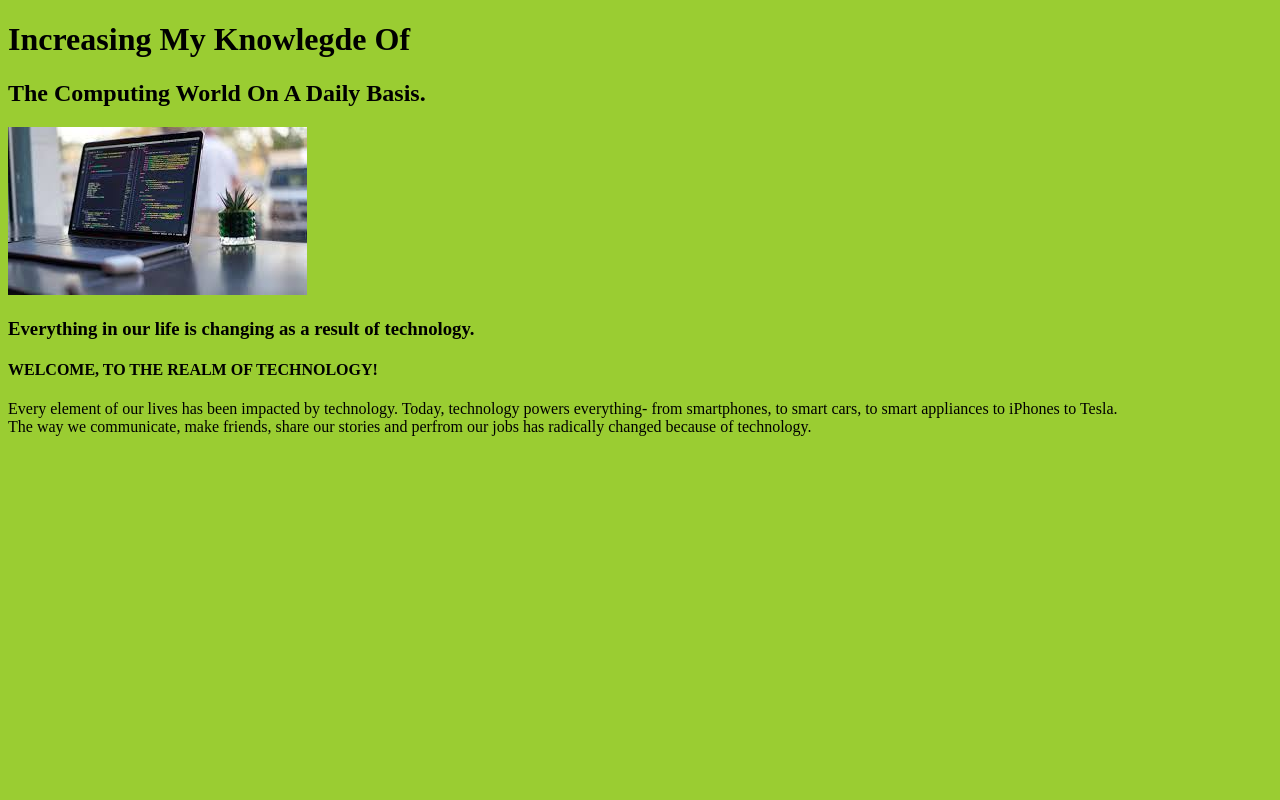
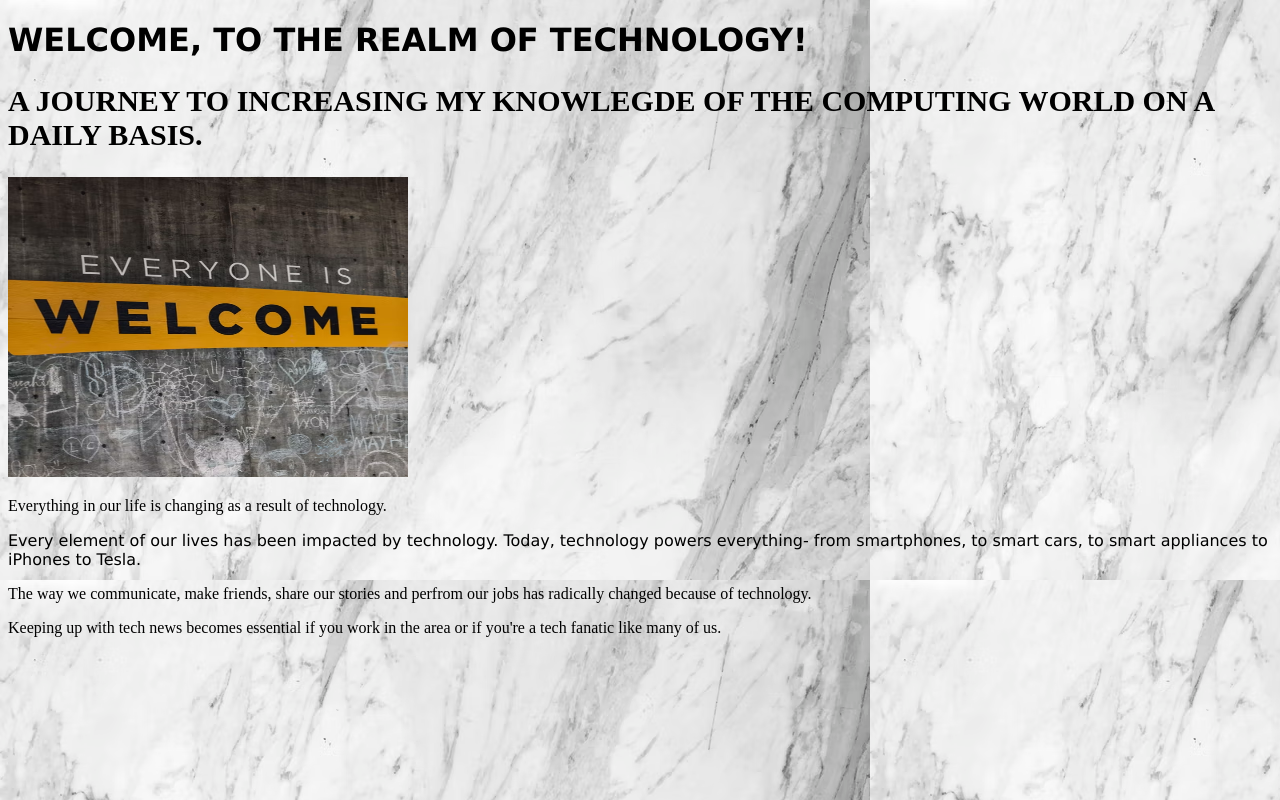
Before and after one commit to mogokonyaneSB/My-First-Website, a plain HTML site: page <!DOCTYPE html>.html in a window 1280 px wide. Drawn offline with Linux system fonts and the light colour scheme.

Commit message:
changed heading font size

```diff
--- a/<!DOCTYPE html>.html
+++ b/<!DOCTYPE html>.html
@@ -1,31 +1,38 @@
 <!DOCTYPE html>
 <html>
 <head>
-<title>Page Title</title>
+<title>My First Web Page</title>
 </head>
 <style>
-body {background-color: yellowgreen;}
+body {background-image: url("photo.avif");
+}
 </style>
+<!-- <img {
+    width: 100px;
+    boarder-radius: 50px;
+    float: left;
+    margin-right: 10px
+}
 
- <div>
-<h1><strong>Increasing My Knowlegde Of</strong></h1>
-<h2>
-    The Computing World On A Daily Basis.</h2>
+    .heading {
+        font-weight: bold;
+    } -->
+<h1 style="font-family:verdana;" style= "font-size:40px;">WELCOME, TO THE REALM OF TECHNOLOGY!</h1>
+<h2 style="font-size: 30px;"> A JOURNEY TO INCREASING MY KNOWLEGDE OF THE COMPUTING WORLD ON A DAILY BASIS.</h2>
 
-<img src="programmer.jpeg">
-
-<h3>
-    Everything in our life is changing as a result of technology.</h3>
-<h4>
-    WELCOME, TO THE REALM OF TECHNOLOGY!</h4>
-<p>
-  <Div>
-    Every element of our lives has been impacted by technology. Today, technology powers everything- from smartphones, to smart cars, to smart appliances to iPhones to Tesla.
-  </Div>
-    The way we communicate, make friends, share our stories and perfrom our jobs has radically changed because of technology.
-  </Div>
+<img src="everyone-is-welcome.avif" width="400" height="300" class="centre">
 
 
+<p>Everything in our life is changing as a result of technology.</p>
+<!--h4 style="font-size:40px"></h4-->
+
+<p style="font-family: verdana;">
+    Every element of our lives has been impacted by technology. Today, technology powers everything- from smartphones, to smart cars, to smart appliances to iPhones to Tesla.
+</p>
+    The way we communicate, make friends, share our stories and perfrom our jobs has radically changed because of technology.
+  <p>
+    Keeping up with tech news becomes essential if you work in the area or if you're a tech fanatic like many of us.
+  </p>
 
 </body>
 </html>
```
Also changed, not shown: computer.avif (added), everyone-is-welcome.avif (added), photo.avif (added), web dev.jpg (added).
